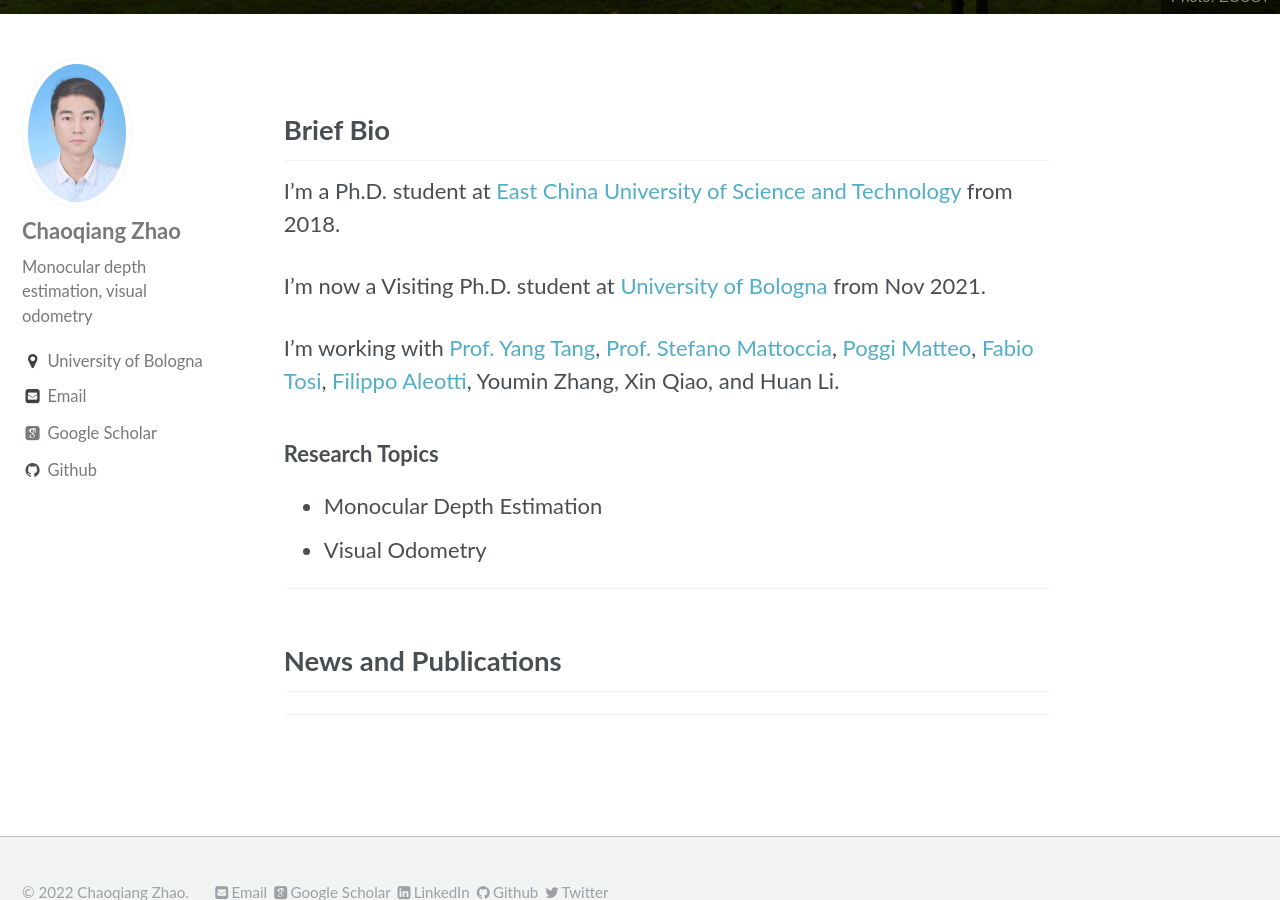
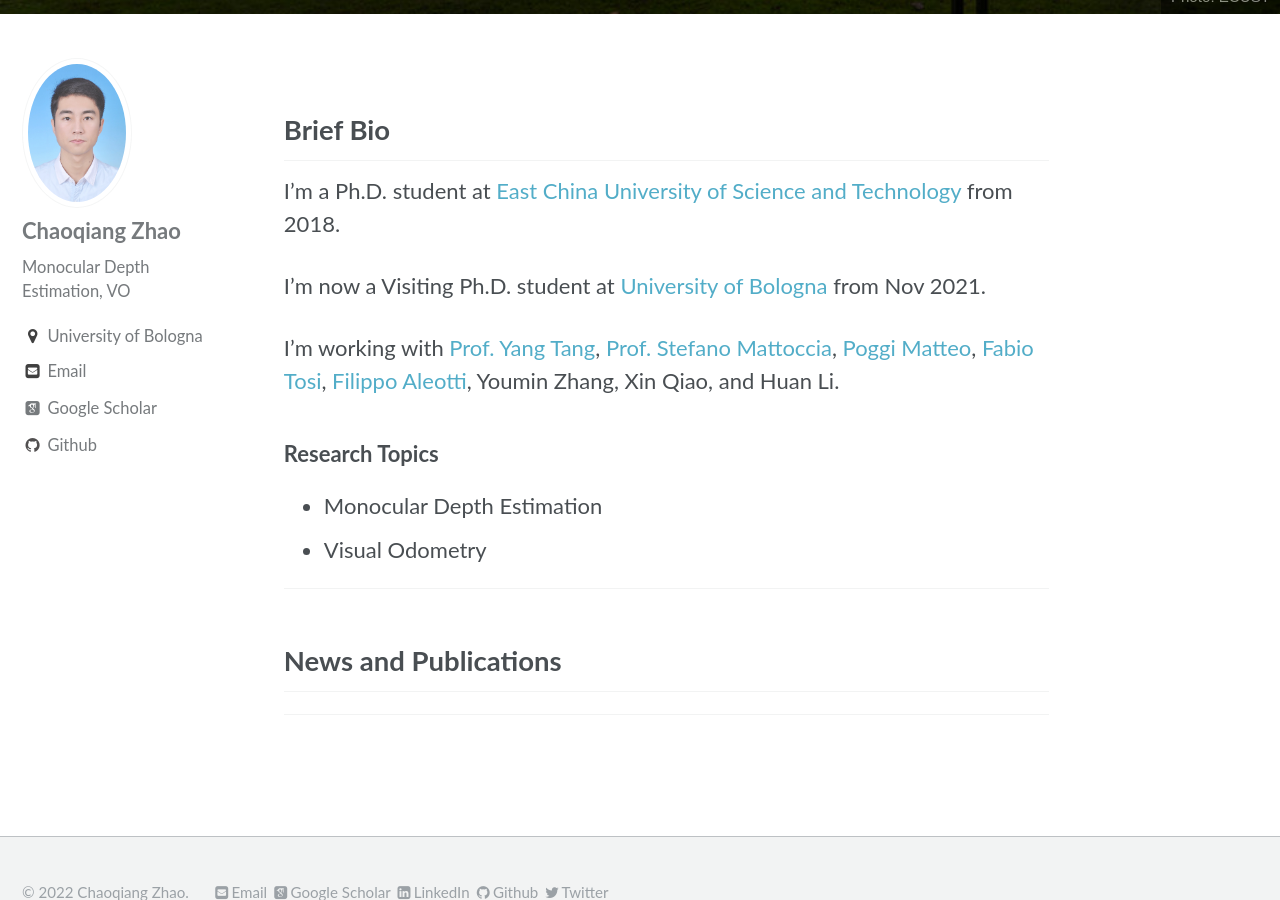
Before and after one commit to zxcqlf/zxcqlf.github.io, a Jekyll site: the page built from _pages/home.md, in a window 1280 px wide and 900 px high, scrolled down 781 px. Built offline with Jekyll 4.4.1, drawn with Linux system fonts in a browser that asks for light colours; some web fonts are replaced.

Commit message:
update_homepage

```diff
--- a/_config.yml
+++ b/_config.yml
@@ -79,7 +79,7 @@ analytics:
 author:
   name             : "Chaoqiang Zhao"
   avatar           : "/assets/images/zhao.jpg" # path of avatar image, e.g. "/assets/images/bio-photo.jpg"
-  bio              : "Monocular depth estimation, visual odometry"
+  bio              : "Monocular Depth Estimation, VO"
   location         : "University of Bologna"
   email            : "zhaocq@mail.ecust.edu.cn"
   uri              :
```
